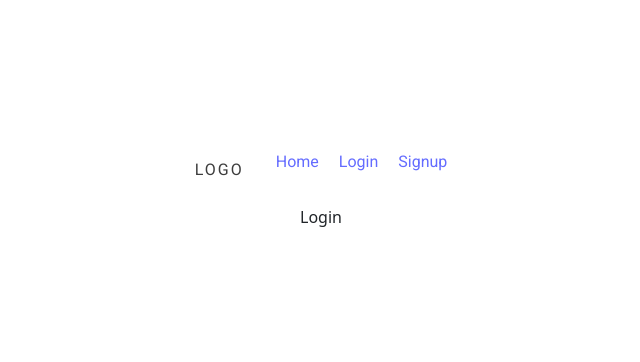
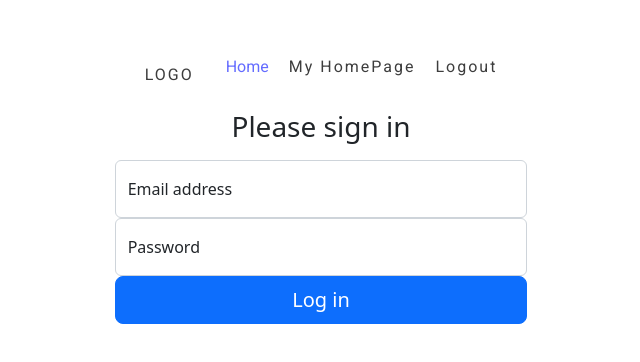
Before and after one commit to mcastilleja/ecommerce, a React (Vite) app: page /login in a window 1280 px wide. Shown: the part 218-580 px from the top of the page, without its empty margins (319-959 px from the left). Built offline with nearby package versions, Linux system fonts and the light colour scheme; sample sign-in values are in the browser's storage.

Commit message:
feat: Implementado Login

```diff
--- a/package.json
+++ b/package.json
@@ -11,6 +11,7 @@
   "dependencies": {
     "axios": "^1.2.1",
     "bootstrap": "^5.2.3",
+    "jwt-decode": "^3.1.2",
     "react": "^18.2.0",
     "react-dom": "^18.2.0",
     "react-router-dom": "^6.4.3"
--- a/src/components/NavBar.jsx
+++ b/src/components/NavBar.jsx
@@ -1,7 +1,10 @@
+import { useContext } from 'react'
 import { Link } from 'react-router-dom'
+import { AuthContext } from '../context/AuthContext'
 import './navbar.scss'
 
 const NavBar = () => {
+  const { isAuth, logout } = useContext(AuthContext)
   return (
     <nav className='header'>
       <Link to='/' className='header__logo'>LOGO</Link>
@@ -9,12 +12,32 @@ const NavBar = () => {
         <li className='header__list-item'>
           <Link to='/'>Home</Link>
         </li>
+        {
+          !isAuth
+            ? (
+              <>
                 <li className='header__list-item'>
                   <Link to='/login'>Login</Link>
                 </li>
                 <li className='header__list-item'>
                   <Link to='/signup'>Signup</Link>
                 </li>
+              </>
+              )
+            : (
+              <>
+                {/* <li className='header__list-item'>
+                  <span>Bienvenido {userData.frist_name}, {userData.last_name}</span>
+                </li> */}
+                <li className='header__list-item'>
+                  <Link to='/myhomepage' className='header__item-link'>My HomePage</Link>
+                </li>
+                <li className='header__list-item'>
+                  <Link to='/' className='header__item-link' onClick={logout}>Logout</Link>
+                </li>
+              </>
+              )
+        }
       </ul>
     </nav>
   )
--- /dev/null
+++ b/src/context/AuthContext.jsx
@@ -0,0 +1,46 @@
+import { createContext, useState, useEffect } from 'react'
+import jwtDecode from 'jwt-decode'
+
+export const AuthContext = createContext()
+
+export function AuthProvider (props) {
+  const [isAuth, setIsAuth] = useState(false)
+  const [user, setUser] = useState(null)
+
+  const register = (token) => {
+    const decode = jwtDecode(token)
+    setUser(decode)
+    setIsAuth(true)
+  }
+
+  const login = (token) => {
+    window.localStorage.setItem('token', token)
+    register(token)
+  }
+
+  const logout = () => {
+    window.localStorage.removeItem('token')
+    setUser(null)
+    setIsAuth(false)
+  }
+
+  useEffect(() => {
+    const token = window.localStorage.getItem('token')
+    if (token) {
+      register(token)
+    }
+  }, [])
+
+  const values = {
+    isAuth,
+    user,
+    login,
+    logout
+  }
+
+  return (
+    <AuthContext.Provider value={values}>
+      {props.children}
+    </AuthContext.Provider>
+  )
+}
--- a/src/main.jsx
+++ b/src/main.jsx
@@ -2,13 +2,16 @@ import React from 'react'
 import ReactDOM from 'react-dom/client'
 import 'bootstrap/dist/css/bootstrap.min.css'
 import { BrowserRouter } from 'react-router-dom'
+import { AuthProvider } from '@/context/AuthContext'
 import App from './App'
 import './index.css'
 
 ReactDOM.createRoot(document.getElementById('root')).render(
   <React.StrictMode>
     <BrowserRouter>
-      <App />
+      <AuthProvider>
+        <App />
+      </AuthProvider>
     </BrowserRouter>
   </React.StrictMode>
 )
--- a/src/pages/Login.jsx
+++ b/src/pages/Login.jsx
@@ -1,8 +1,67 @@
-import React from 'react'
+import { useContext } from 'react'
+import useForm from '@/hooks/useForm'
+import { loginUserService } from '@/services/useServices'
+import { AuthContext } from '@/context/AuthContext'
+import { useNavigate } from 'react-router-dom'
 
 const Login = () => {
+  const { login } = useContext(AuthContext)
+  const navigate = useNavigate()
+
+  const sendData = async (data) => {
+    try {
+      const response = await loginUserService(data)
+      if (response.status === 200) {
+        console.log('el estatus es 200')
+        const token = response.data.token
+        login(token)
+        navigate('/myhomepage')
+      }
+    } catch (error) {
+      console.log('Hay un error en el Login:' + error.message)
+    }
+  }
+
+  const { input, handleInputChange, handleSubmit } = useForm(sendData, {
+    email: '',
+    password: ''
+  })
+
   return (
-    <div>Login</div>
+    <div>
+      <main className='form-signin w-100 m-auto'>
+        <form onSubmit={handleSubmit}>
+          <h1 className='h3 mb-3 fw-normal'>Please sign in</h1>
+
+          <div className='form-floating'>
+            <input
+              type='email'
+              className='form-control'
+              id='email'
+              placeholder='jhon@doe.com'
+              name='email'
+              value={input.email}
+              onChange={handleInputChange}
+            />
+            <label htmlFor='email'>Email address</label>
+          </div>
+          <div className='form-floating'>
+            <input
+              type='password'
+              className='form-control'
+              id='password'
+              placeholder='Password'
+              name='password'
+              value={input.password}
+              onChange={handleInputChange}
+            />
+            <label htmlFor='password'>Password</label>
+          </div>
+
+          <button className='w-100 btn btn-lg btn-primary' type='submit'>Log in</button>
+        </form>
+      </main>
+    </div>
   )
 }
 
--- /dev/null
+++ b/src/pages/MyPage.jsx
@@ -0,0 +1,9 @@
+import React from 'react'
+
+const MyPage = () => {
+  return (
+    <div>MyPage</div>
+  )
+}
+
+export default MyPage
--- a/src/pages/Signup.jsx
+++ b/src/pages/Signup.jsx
@@ -10,12 +10,7 @@ const Signup = () => {
       const response = await registerUserService(data)
 
       if (response.status === 200) {
-        navigate('/welcome', {
-          state: {
-            firstName: data.first_name,
-            lastName: data.last_name
-          }
-        })
+        navigate('/login')
       }
     } catch (error) {
       console.log('Ocurrio un Error: ', error.message)
@@ -82,7 +77,7 @@ const Signup = () => {
               type='email'
               className='form-control'
               id='email'
-              placeholder='name@example.com'
+              placeholder='jhon@doe.com'
               name='email'
               value={input.email}
               onChange={handleInputChange}
--- a/src/pages/SignupWelcome.jsx
+++ /dev/null
@@ -1,19 +0,0 @@
-import { useLocation, Link } from 'react-router-dom'
-
-const SignupWelcome = () => {
-  const location = useLocation()
-  return (
-    <>
-      <div className='newUser'>
-        <div className='newUser__welcome'>
-          Welcome {location.state.firstName} {location.state.lastName}
-        </div>
-        <div className='newUser__goTo'>
-          Congratulations!! you can <Link to='/login'>Login</Link>
-        </div>
-      </div>
-    </>
-  )
-}
-
-export default SignupWelcome
--- a/src/routes/Routes.jsx
+++ b/src/routes/Routes.jsx
@@ -1,19 +1,22 @@
-import { Routes, Route } from 'react-router-dom'
+import { useContext } from 'react'
+import { Routes, Route, Navigate } from 'react-router-dom'
 import Error404 from '@/pages/Error404'
 import Home from '@/pages/Home'
 import Login from '@/pages/Login'
 import DetailProduct from '@/pages/DetailProduct'
 import Signup from '@/pages/Signup'
-import SignupWelcome from '@/pages/SignupWelcome'
+import MyPage from '@/pages/MyPage'
+import { AuthContext } from '@/context/AuthContext'
 
 function RoutesIndex () {
+  const { isAuth } = useContext(AuthContext)
   return (
     <Routes>
       <Route path='/' element={<Home />} />
       <Route path='/product/:pid' element={<DetailProduct />} />
+      <Route path='/myhomepage' element={isAuth ? <MyPage /> : <Navigate to='/login' replace />} />
       <Route path='/login' element={<Login />} />
       <Route path='/signup' element={<Signup />} />
-      <Route path='/welcome' element={<SignupWelcome />} />
       <Route path='*' element={<Error404 />} />
     </Routes>
   )
--- a/src/services/useServices.js
+++ b/src/services/useServices.js
@@ -2,8 +2,22 @@ import axios from 'axios'
 
 const BASE_URL = 'https://e-commerce-backend-production-ad56.up.railway.app/api/v1'
 
+axios.interceptors.request.use((config) => {
+  const user = window.localStorage.getItem('token')
+
+  if (user) {
+    config.headers.Authorization = `JWT ${user}`
+  }
+  return config
+},
+(error) => {
+  return Promise.reject(error)
+}
+)
+
 const productService = (productId) => axios.get(`${BASE_URL}/item/${productId}`)
 const registerUserService = (data) => axios.post(`${BASE_URL}/signup`, data)
 const loginUserService = (data) => axios.post(`${BASE_URL}/login`, data)
+const getRegisterUser = (id) => axios.get(`${BASE_URL}/user/${id}`)
 
-export { productService, registerUserService, loginUserService }
+export { productService, registerUserService, loginUserService, getRegisterUser }
```
Lines whose indentation alone changed are shown as unchanged.
